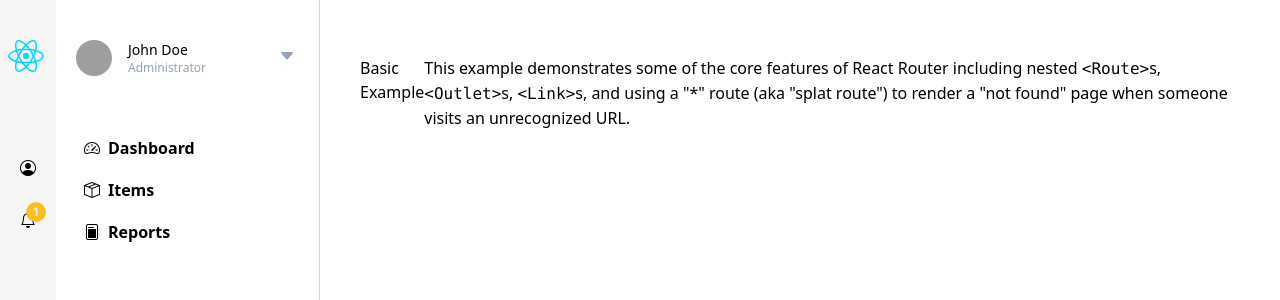
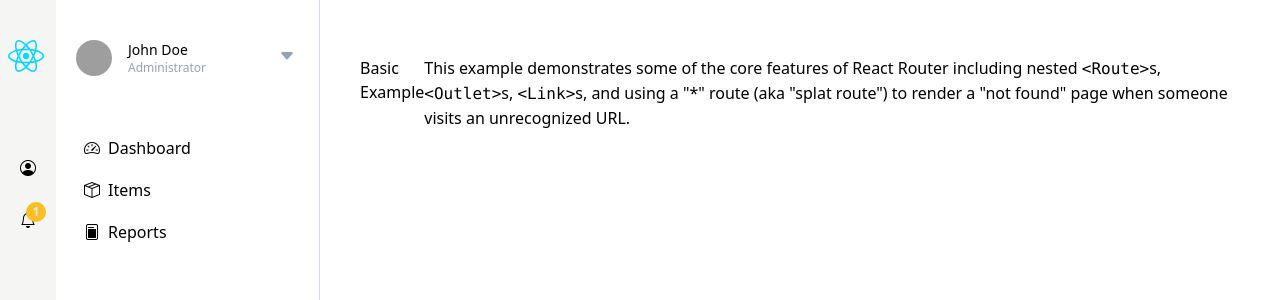
Before and after one commit to yogaxv/ashen-dashboard, a React (Vite) app: page / in a window 1280 px wide. Shown: the top 300 px of the page. Built offline with nearby package versions, Linux system fonts and the light colour scheme; grey boxes are pictures that could not be loaded.

Commit message:
change href

```diff
--- a/src/components/Layouts/SecondSidebar/SecondSidebar.jsx
+++ b/src/components/Layouts/SecondSidebar/SecondSidebar.jsx
@@ -11,13 +11,13 @@ const SecondSidebar = () => {
           <a
             id="menu-"
             className="flex items-center text-gray-400"
-            href="http://akaunting.test/1"
+            href="#"
           >
             <div className="w-8 h-8 flex items-center justify-center">
               <i class="bi bi-speedometer2"></i>
             </div>
 
-            <span className="text ltr:ml-2 rtl:mr-2 font-semibold">
+            <span className="text ltr:ml-2 rtl:mr-2 font-thin hover:font-semibold">
               Dashboard
             </span>
           </a>
@@ -27,13 +27,13 @@ const SecondSidebar = () => {
           <a
             id="menu-"
             className="flex items-center text-gray-400"
-            href="http://akaunting.test/1"
+            href="#"
           >
             <div className="w-8 h-8 flex items-center justify-center">
               <i class="bi bi-box-seam"></i>
             </div>
 
-            <span className="text ltr:ml-2 rtl:mr-2 font-semibold">
+            <span className="text ltr:ml-2 rtl:mr-2 font-thin hover:font-semibold">
               Items
             </span>
           </a>
@@ -43,20 +43,18 @@ const SecondSidebar = () => {
           <a
             id="menu-"
             className="flex items-center text-gray-400"
-            href="http://akaunting.test/1"
+            href="#"
           >
             <div className="w-8 h-8 flex items-center justify-center">
               <i class="bi bi-file-post"></i>
             </div>
 
-            <span className="text ltr:ml-2 rtl:mr-2 font-semibold">
+            <span className="text ltr:ml-2 rtl:mr-2 font-thin hover:font-semibold">
               Reports
             </span>
           </a>
         </li>
       </ul>
-
-
     </div>
   );
 };
```
